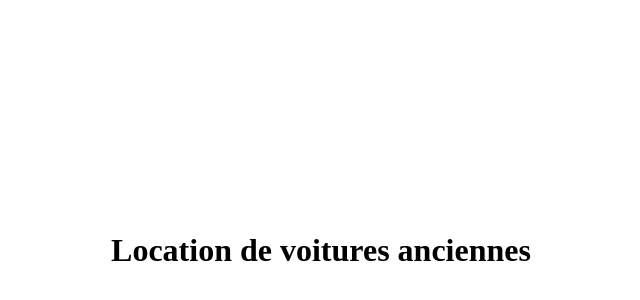
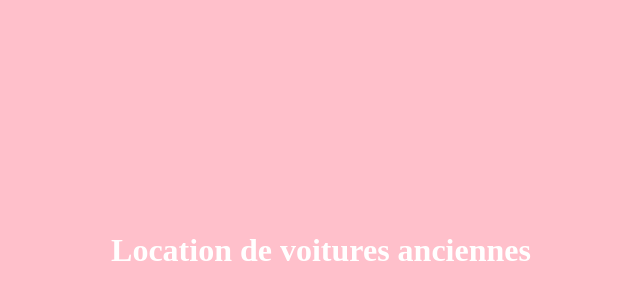
Before and after one commit to AntaCherif/locationVoiture, a plain HTML site: page index.html in a window 1280 px wide. Shown: the part 42-342 px from the top of the page, without its empty margins (319-959 px from the left). Drawn offline with Linux system fonts and the light colour scheme.

Commit message:
Modif couleur du grand titre

```diff
--- a/index.html
+++ b/index.html
@@ -3,8 +3,8 @@
 <head>
 	<title>	</title>
 </head>
-<body style="background-color: #labc9c">
-	<h1 style="padding-top: 20%; padding-bottom: 20%; text-align: center">Location de voitures anciennes</h1>
+<body style="background-color:pink">
+	<h1 style="padding-top: 20%; padding-bottom: 20%; text-align: center; color:#FFFFFF">Location de voitures anciennes</h1>
 
 </body>
 </html>
```
